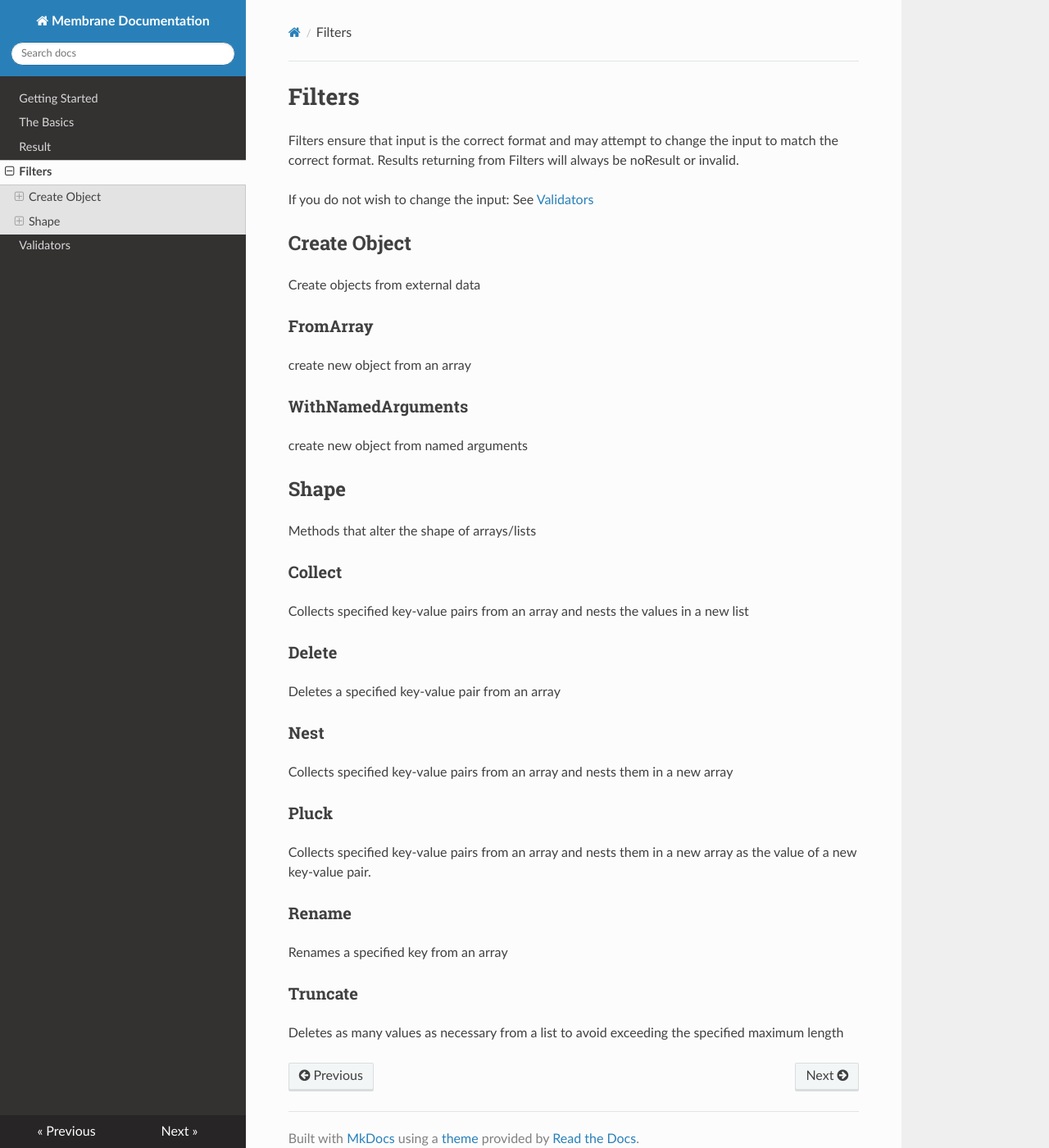
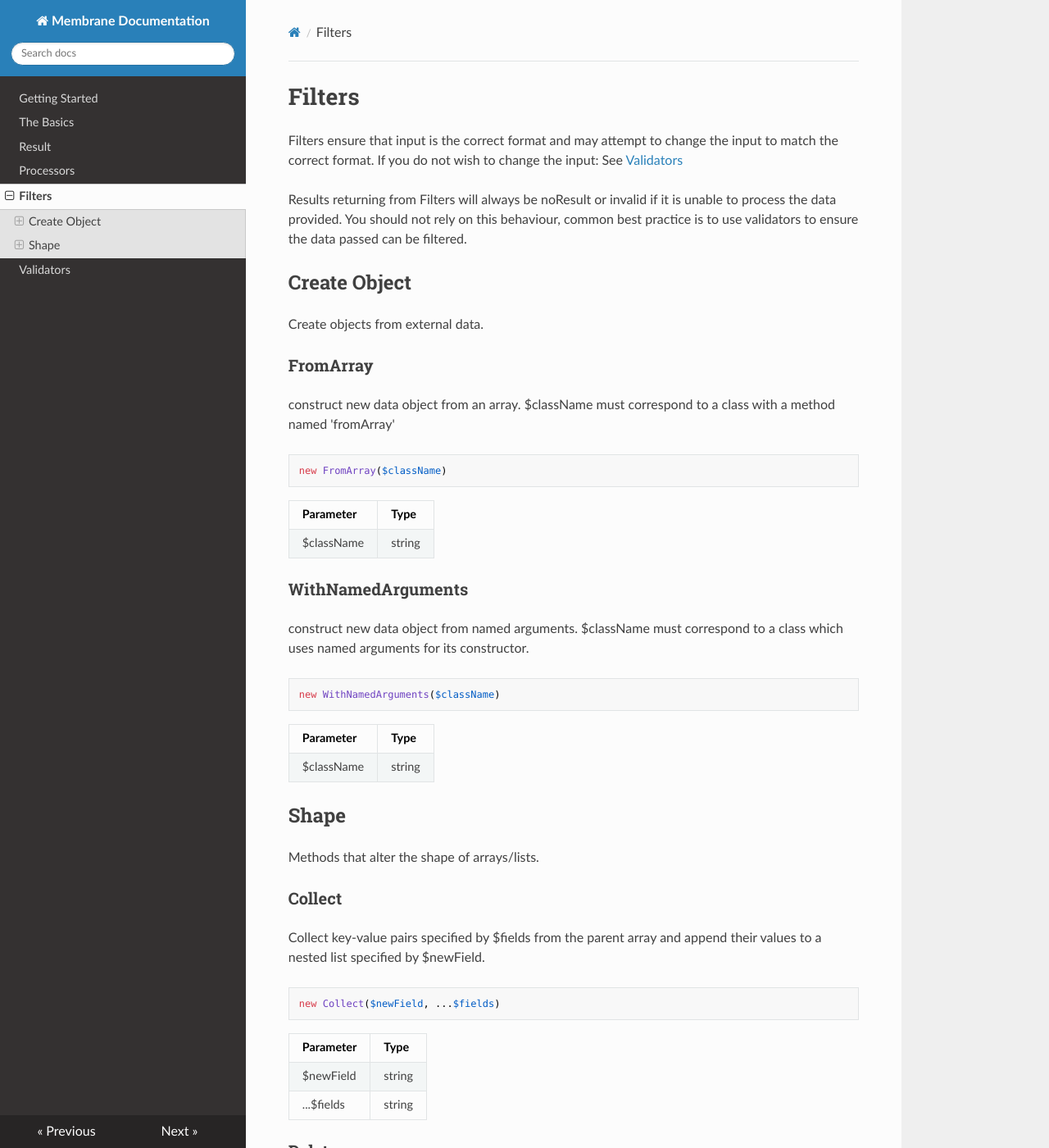
Before and after one commit to membrane-php/membrane-core, an MkDocs documentation site: the page built from docs/filters.md, in a window 1280 px wide and 1400 px high. Shown: the whole window at 82% size. Built offline with MkDocs 1.6.1, drawn with Linux system fonts in a browser that asks for light colours; nearby versions of some CDN libraries; some of the changed text lies outside the part shown.

Commit message:
Filters and Validators documented

````diff
--- a/docs/filters.md
+++ b/docs/filters.md
@@ -2,47 +2,124 @@
 
 Filters ensure that input is the correct format and may attempt
 to change the input to match the correct format.
-Results returning from Filters will always be noResult or invalid.
+If you do not wish to change the input: See [Validators](validators.md)
 
-If you do not wish to change the input: See [Validators](validators.md)
+Results returning from Filters will always be noResult or invalid if it
+is unable to process the data provided. You should not rely on this behaviour,
+common best practice is to use validators to ensure the data passed can be filtered.
 
 ## Create Object
 
-Create objects from external data
+Create objects from external data.
 
 ### FromArray
 
-create new object from an array
+construct new data object from an array. $className must correspond to a class with a method named 'fromArray'
+
+```
+new FromArray($className)
+```
+
+| Parameter  | Type   |
+|------------|--------|
+| $className | string |
 
 ### WithNamedArguments
 
-create new object from named arguments
+construct new data object from named arguments. $className must correspond to a class which uses named arguments
+for its constructor.
+
+```
+new WithNamedArguments($className)
+```
+
+| Parameter  | Type   |
+|------------|--------|
+| $className | string |
 
 ## Shape
 
-Methods that alter the shape of arrays/lists
+Methods that alter the shape of arrays/lists.
 
 ### Collect
 
-Collects specified key-value pairs from an array and nests the values in a new list
+Collect key-value pairs specified by $fields from the parent array and
+append their values to a nested list specified by $newField.
+
+```
+new Collect($newField, ...$fields)
+```
+
+| Parameter  | Type   |
+|------------|--------|
+| $newField  | string |
+| ...$fields | string |
 
 ### Delete
 
-Deletes a specified key-value pair from an array
+Deletes a specified key-value pairs from an array.
+
+```
+new Delete(...$fieldNames)
+```
+
+| Parameter      | Type   |
+|----------------|--------|
+| ...$fieldNames | string |
 
 ### Nest
 
-Collects specified key-value pairs from an array and nests them in a new array
+Opposite of Pluck.
+
+Collect key-value pairs specified by $fields from the parent array and
+appends them to a nested array specified by $newField.
+
+```
+new Nest($newField, ...$fields)
+```
+
+| Parameter  | Type   |
+|------------|--------|
+| $newField  | string |
+| ...$fields | string |
 
 ### Pluck
 
-Collects specified key-value pairs from an array and nests them in a new array
-as the value of a new key-value pair.
+Opposite of Nest.
+
+Collect key-value pairs specified by $fieldNames from a nested array specified by $fieldSet and
+appends them to the parent array.
+
+```
+new Pluck($fieldSet, ...$fieldnames)
+```
+
+| Parameter      | Type   |
+|----------------|--------|
+| $fieldSet      | string |
+| ...$fieldNames | string |
 
 ### Rename
 
-Renames a specified key from an array
+Renames a specified string key in an array.
+
+```
+new Rename($old, $new)
+```
+
+| Parameter | Type   | Notes               |
+|-----------|--------|---------------------|
+| $old      | string | Must not equal $new |
+| $new      | string | Must not equal $old |
 
 ### Truncate
 
-Deletes as many values as necessary from a list to avoid exceeding the specified maximum length
+Deletes as many values as necessary from the end of a list to avoid exceeding the specified maximum length.
+
+```
+new Truncate($maxLength)
+```
+
+| Parameter | Type | Notes                          |
+|------------|-----|--------------------------------|
+| $maxLength | int | Only accepts positive integers |
--- a/mkdocs.yml
+++ b/mkdocs.yml
@@ -4,6 +4,7 @@ nav:
   - Getting Started: index.md
   - The Basics: basics.md
   - Result: result.md
+  - Processors: processors.md
   - Filters: filters.md
   - Validators: validators.md
 
````
Also changed, not shown: docs/basics.md (+18 -0 lines), docs/processors.md (added, +1 -0 lines), docs/result.md (+1 -0 lines), docs/validators.md (+153 -13 lines), 2 other files.
